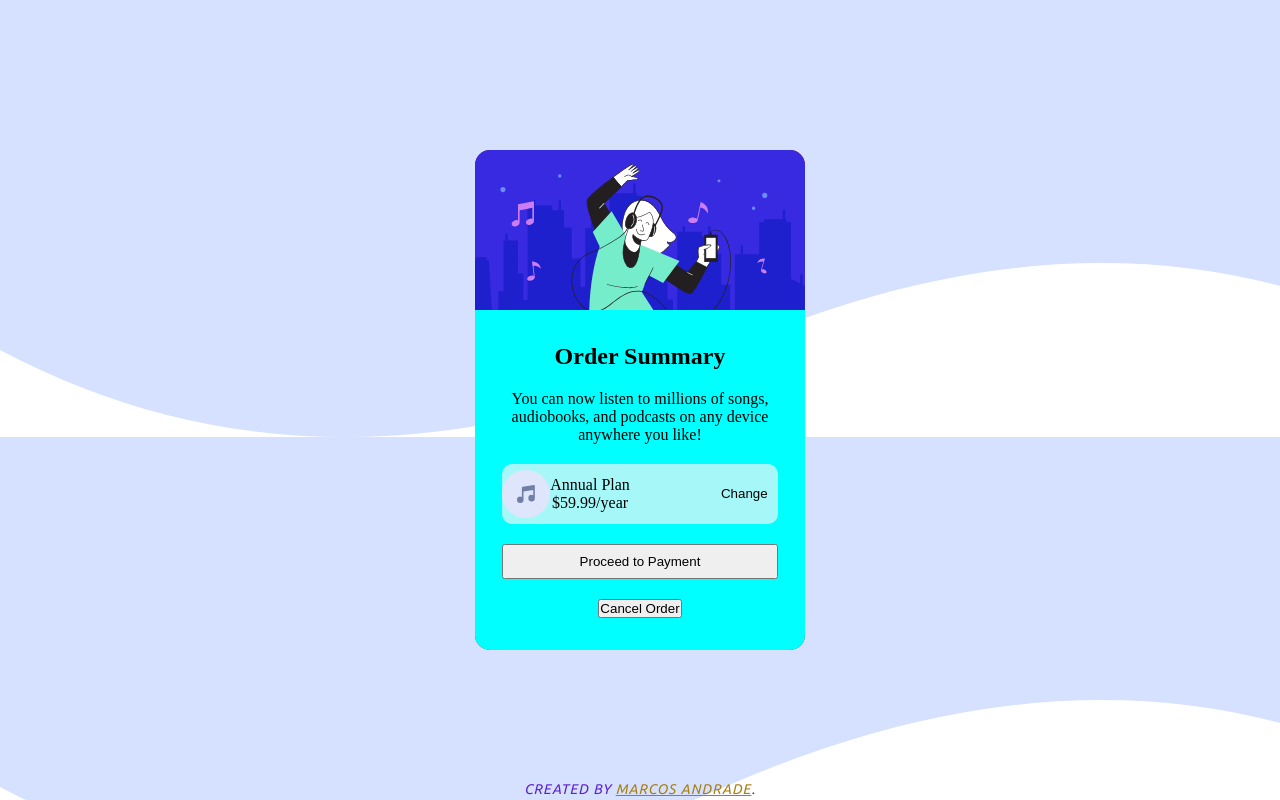
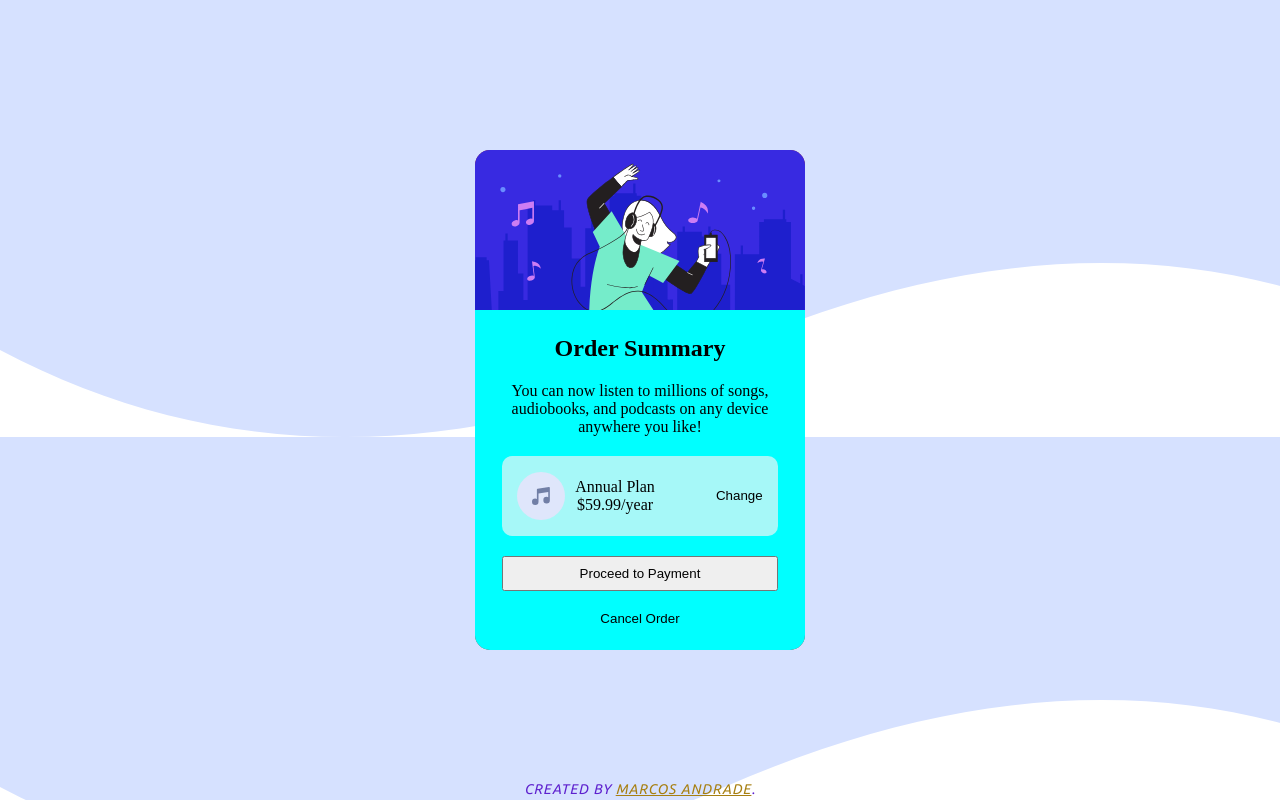
Before and after one commit to SilvaAMarcos/ResumoPedido-FrontendMentor, a plain HTML site: page index.html in a window 1280 px wide. Drawn offline with Linux system fonts and the light colour scheme.

Commit message:
estilização

```diff
--- a/style.css
+++ b/style.css
@@ -70,14 +70,24 @@ main {
 
 } */
 
+
+
 .tipoplano {
     display: flex;
     background-color: rgba(245, 245, 245, 0.678);
     width: 90%;
-    height: 60px;
+    height: 80px;
     position: relative;
     align-items: center;
     border-radius: 10px;
+}
+
+.botmusica{
+    margin-left: 15px;
+}
+
+.infoplano{
+    margin-left: 10px;
 }
 
 .change {
@@ -86,10 +96,18 @@ main {
     height: 100%;
     background-color: transparent;
     border: 0;
-    margin-right: 10px;
+    margin-right: 15px;
+    cursor: pointer;
 }
 
 .pagar {
     width: 90%;
     height: 35px;
+    cursor: pointer;
 }
+
+.cancelapagamento{
+    background-color: transparent;
+    border: 0;
+    cursor: pointer;
+}
```
Also changed, not shown: index.html (+1 -0 lines).
